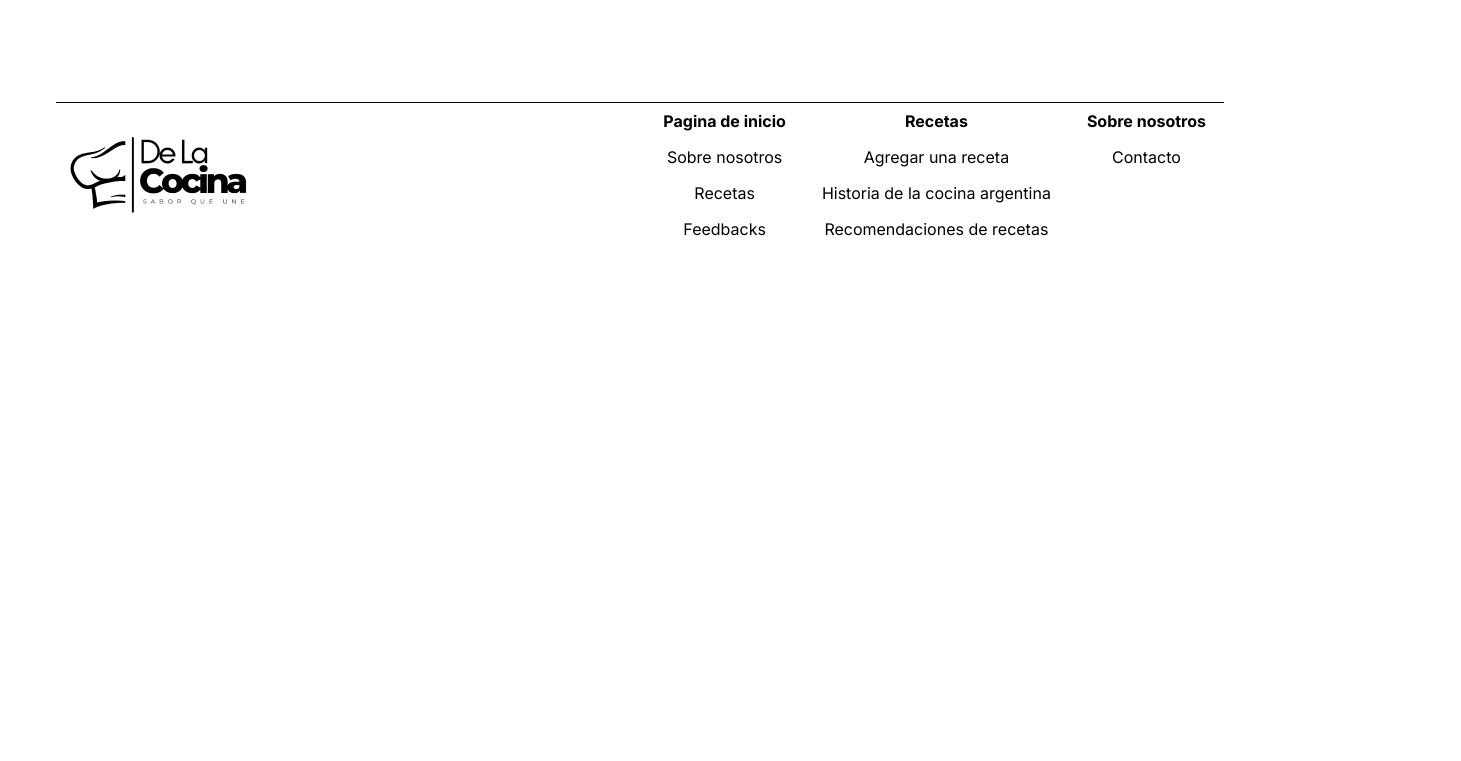
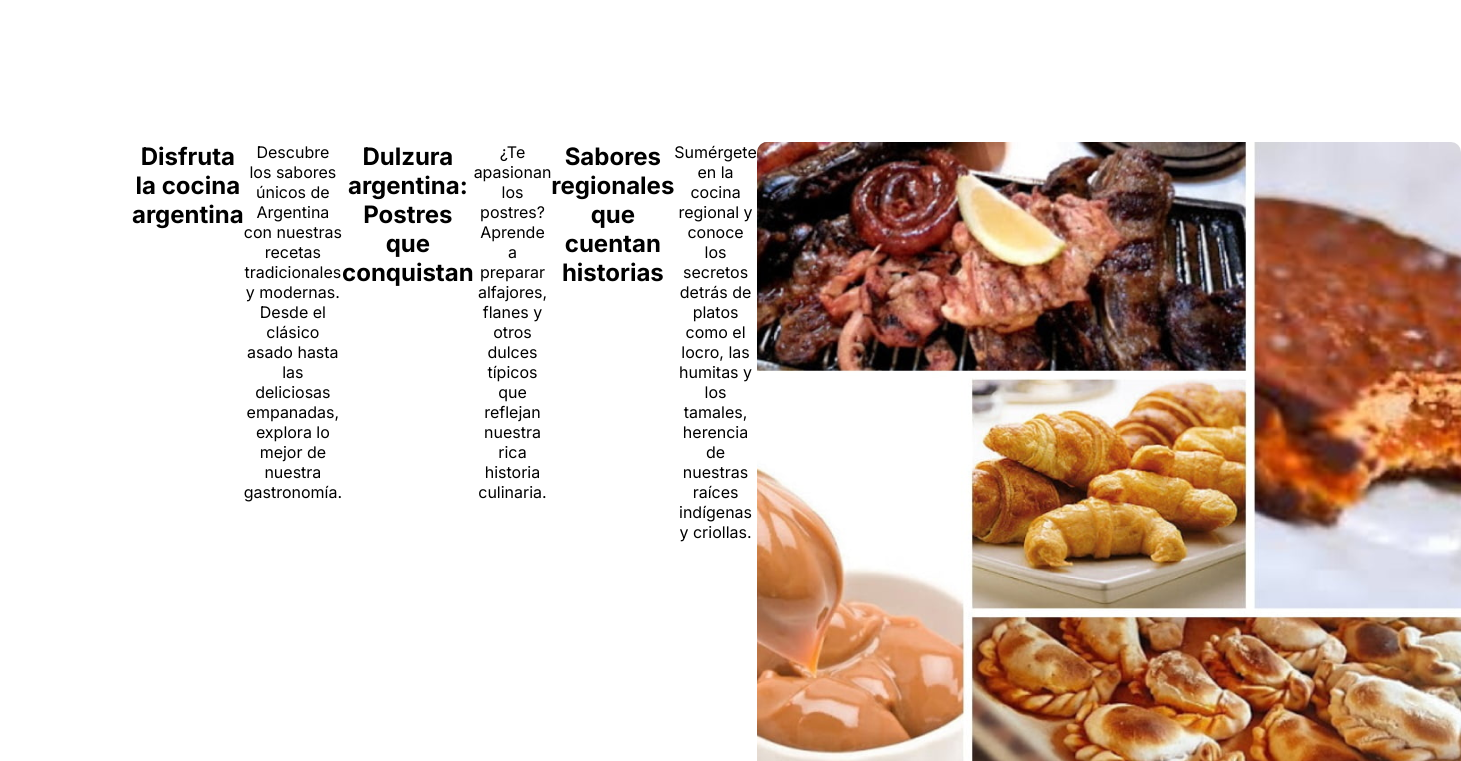
Before and after one commit to joao-victor-f/receitas-projeto-de-ensino, a React (Vite) app: page / in a window 1280 px wide. Shown: the part 1119-1880 px from the top of the page, 1461 px wide, since content can reach past the window. Before the commit the page ends 1422 px from the top, so only its background shows below. Built offline with nearby package versions, Linux system fonts and the light colour scheme.

Commit message:
Adicionei a nova sessão e agora vou estilizar o resto.

```diff
--- a/src/paginas/PaginaPrincipal.css
+++ b/src/paginas/PaginaPrincipal.css
@@ -11,6 +11,18 @@
     border-radius: 10px;
   }
 
+  #ImagemPI2 {
+    border-radius: 10px;
+    display: flex;
+  }
+
+  #ContS2  {
+    display: flex;
+    margin: 50px;
+    padding: 50px;
+  }
+
+
   #BodyPI {
     margin: 50px;
     padding: 50px;
--- a/src/paginas/PaginaPrincipal.tsx
+++ b/src/paginas/PaginaPrincipal.tsx
@@ -1,10 +1,12 @@
 import React from "react";
 import imagem from "../assets/mesadecomidasPG.png";
+import imagem2 from "../assets/comidasdaPI.png";
 import "./PaginaPrincipal.css";
 
 export default function PaginaPrincipal () {
   return (
-    <div id ="BodyPI">
+    <>
+    <section id ="BodyPI">
       <h1>De La Cocina</h1>
       <br />
       <p>Descubre el rincón donde la pasión por la cocina argentina cobra vida:</p> <p>recetas fáciles, auténticas y llenas de sabor para transformar cada plato</p> <p>en una celebración.</p>
@@ -13,6 +15,19 @@ export default function PaginaPrincipal () {
       <br />
       <br />
       <img id= "ImagemPI"src={imagem} alt="Imagem da mesa de comidas" />
-    </div>
+    </section>
+
+    <section id= "ContS2">
+    <h1>Disfruta la cocina argentina</h1>
+    <p>Descubre los sabores únicos de Argentina con nuestras recetas tradicionales y modernas. Desde el clásico asado hasta las deliciosas empanadas, explora lo mejor de nuestra gastronomía.</p>
+    <h2>Dulzura argentina: Postres que conquistan</h2>
+    <p>¿Te apasionan los postres? Aprende a preparar alfajores, flanes y otros dulces típicos que reflejan nuestra rica historia culinaria.</p>
+    <h2>Sabores regionales que cuentan historias</h2>
+    <p>Sumérgete en la cocina regional y conoce los secretos detrás de platos como el locro, las humitas y los tamales, herencia de nuestras raíces indígenas y criollas.</p>
+        <div id="image-container">
+        <img id= "ImagemPI2" src={imagem2} alt="Imagen de comida argentina" />
+      </div>
+    </section>
+    </>
   );
 }
```
Also changed, not shown: src/assets/comidasdaPI.png (added).
